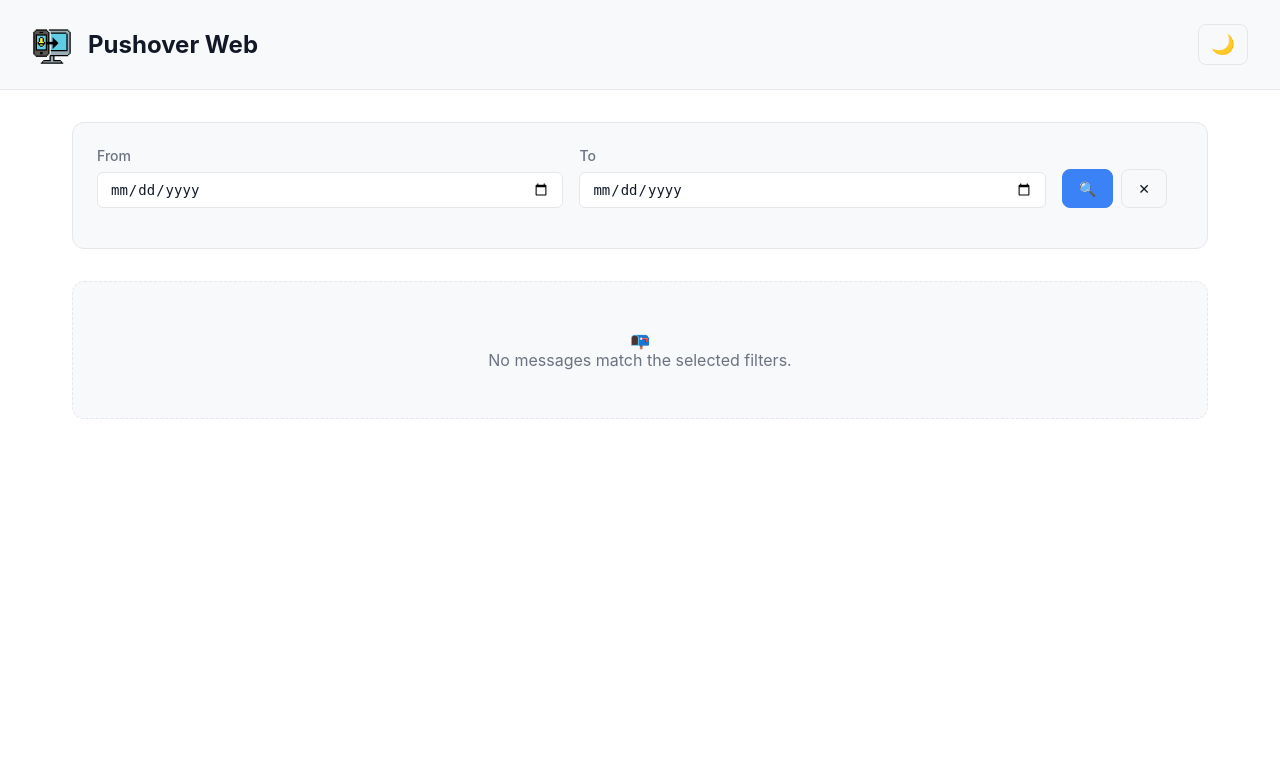
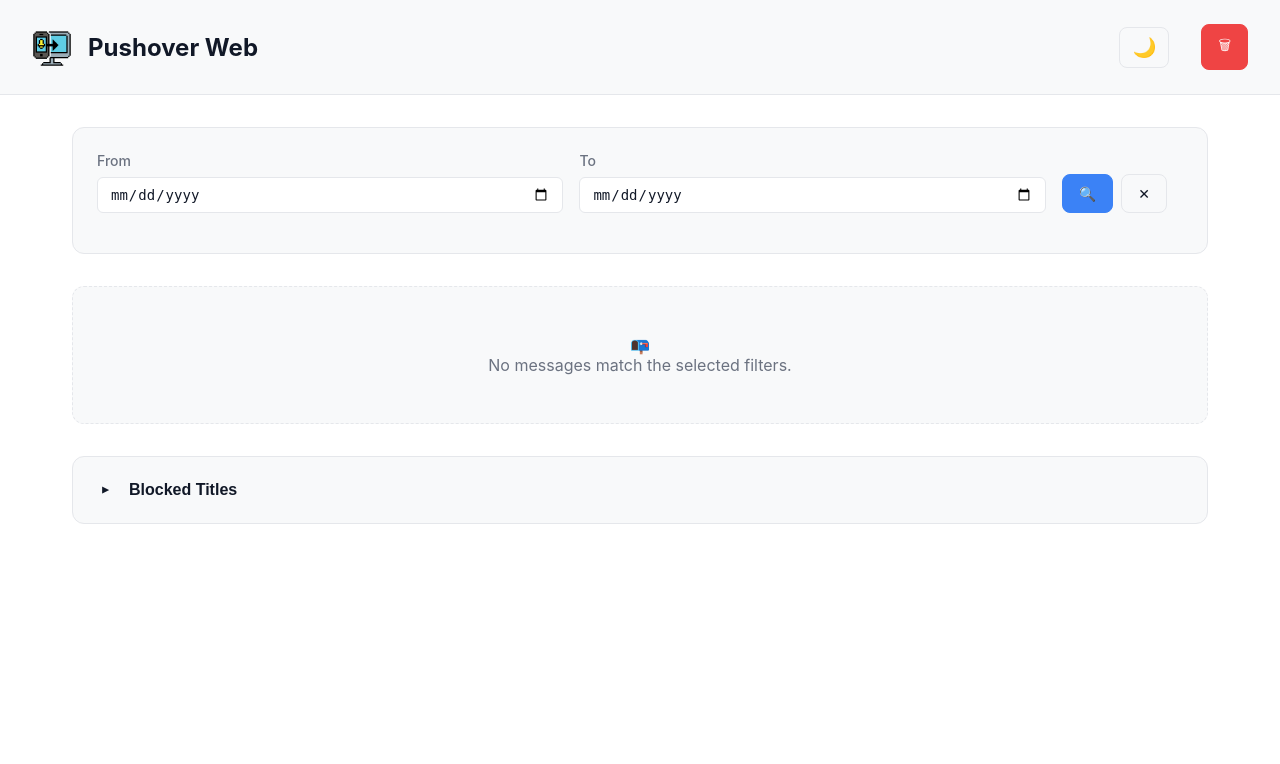
Before and after one commit to ana117/pushover-web, a Flask app: page / in a window 1280 px wide. Shown: the top 764 px of the page. Before the commit the page ends 419 px from the top, so only its background shows below. Run offline with Flask 3, Linux system fonts and the light colour scheme; data that the repository does not hold is empty.

Commit message:
feat: add cleanup button and block title

```diff
--- a/app.py
+++ b/app.py
@@ -76,6 +76,7 @@ def create_app() -> Flask:
             start_page=start_page,
             end_page=end_page,
             csrf_token=session.get("csrf_token"),
+            blocked_titles=storage.get_blocked_titles(),
         )
 
     @app.get("/api/messages")
@@ -147,6 +148,12 @@ def create_app() -> Flask:
             print("Validation error:", str(error))
             return jsonify({"error": str(error)}), 400
 
+        # Check if title is blocked
+        blocked_titles = storage.get_blocked_titles()
+        if title.lower() in [bt.lower() for bt in blocked_titles]:
+            print(f"Blocked message with title: {title}")
+            return jsonify({"error": f"Messages with title '{title}' are not accepted."}), 403
+
         message_id, created_at = storage.insert_message(title=title, message=message, icon=icon)
         return (
             jsonify(
@@ -188,6 +195,41 @@ def create_app() -> Flask:
 
         if message_ids:
             storage.delete_messages(message_ids)
+        return redirect(url_for("index"))
+
+    @app.post("/blocked-titles/add")
+    def add_blocked_title():
+        token = request.form.get("csrf_token")
+        if not token or token != session.get("csrf_token"):
+            abort(403)
+
+        title = request.form.get("title", "").strip()
+        if not title:
+            return redirect(url_for("index"))
+
+        success = storage.add_blocked_title(title)
+        if not success:
+            print(f"Title '{title}' is already blocked")
+        return redirect(url_for("index"))
+
+    @app.post("/blocked-titles/<title>/remove")
+    def remove_blocked_title(title: str):
+        token = request.form.get("csrf_token")
+        if not token or token != session.get("csrf_token"):
+            abort(403)
+
+        storage.remove_blocked_title(title)
+        return redirect(url_for("index"))
+
+    @app.post("/messages/cleanup-old")
+    def cleanup_old_messages():
+        token = request.form.get("csrf_token")
+        if not token or token != session.get("csrf_token"):
+            abort(403)
+
+        today = datetime.now(timezone.utc).date()
+        deleted_count = storage.delete_messages_before(today)
+        print(f"Cleanup: Deleted {deleted_count} messages from {today} and earlier.")
         return redirect(url_for("index"))
 
     return app
--- a/static/css/style.css
+++ b/static/css/style.css
@@ -174,6 +174,11 @@ main.app-container {
 .filter-actions {
   display: flex;
   gap: 0.5rem;
+}
+
+.cleanup-form {
+  display: flex;
+  justify-content: flex-end;
 }
 
 /* Buttons */
@@ -421,6 +426,129 @@ html[data-theme="dark"] .delete-btn {
   color: var(--text-muted);
 }
 
+.blocked-titles-section {
+  padding: 0;
+  background-color: var(--surface);
+  border: 1px solid var(--border);
+  border-radius: 12px;
+  overflow: hidden;
+}
+
+.blocked-titles-container h2 {
+  font-size: 1rem;
+  font-weight: 600;
+  color: var(--text);
+  margin: 0;
+  display: inline;
+}
+
+.accordion-toggle {
+  width: 100%;
+  padding: 1.5rem;
+  background: none;
+  border: none;
+  cursor: pointer;
+  display: flex;
+  align-items: center;
+  gap: 1rem;
+  color: var(--text);
+  font-size: 1rem;
+  transition: background-color 0.2s ease;
+}
+
+.accordion-toggle:hover {
+  background-color: rgba(59, 130, 246, 0.05);
+}
+
+.accordion-icon {
+  font-size: 0.75rem;
+  transition: transform 0.3s ease;
+  display: inline-block;
+  width: 1rem;
+  text-align: center;
+}
+
+.accordion-toggle[aria-expanded="false"] .accordion-icon {
+  transform: rotate(-90deg);
+}
+
+.accordion-content {
+  padding: 0 1.5rem 1.5rem 1.5rem;
+  border-top: 1px solid var(--border);
+  display: block;
+  transition: max-height 0.3s ease, opacity 0.3s ease;
+}
+
+.accordion-toggle[aria-expanded="false"] ~ .accordion-content {
+  display: none;
+}
+
+.blocked-titles-list {
+  display: flex;
+  flex-wrap: wrap;
+  gap: 0.75rem;
+  margin: 1.5rem 0;
+  min-height: 2rem;
+}
+
+.blocked-title-item {
+  display: flex;
+  align-items: center;
+  gap: 0.5rem;
+  background-color: var(--bg);
+  border: 1px solid var(--border);
+  padding: 0.5rem 1rem;
+  border-radius: 4px;
+  font-size: 0.875rem;
+}
+
+.blocked-title-text {
+  color: var(--text);
+  font-weight: 500;
+}
+
+.blocked-title-item .remove-btn {
+  padding: 0.25rem 0.5rem;
+  margin-left: 0.5rem;
+  background-color: transparent;
+  border: none;
+  color: var(--danger);
+  cursor: pointer;
+  font-size: 1rem;
+  line-height: 1;
+}
+
+.blocked-title-item .remove-btn:hover {
+  color: var(--danger-hover);
+}
+
+.empty-blocked {
+  color: var(--text-muted);
+  font-style: italic;
+  margin: 0;
+}
+
+.add-blocked-title-form {
+  display: flex;
+  gap: 0.75rem;
+}
+
+.blocked-title-input {
+  flex: 1;
+  padding: 0.5rem 1rem;
+  border: 1px solid var(--border);
+  background-color: var(--bg);
+  color: var(--text);
+  border-radius: 4px;
+  font-size: 0.875rem;
+}
+
+.blocked-title-input:focus {
+  outline: none;
+  border-color: var(--primary);
+  box-shadow: 0 0 0 3px rgba(59, 130, 246, 0.1);
+}
+
 /* Responsive */
 @media (max-width: 768px) {
   .app-header {
--- a/storage.py
+++ b/storage.py
@@ -16,6 +16,12 @@ CREATE TABLE IF NOT EXISTS messages (
 );
 
 CREATE INDEX IF NOT EXISTS idx_messages_created_at ON messages(created_at);
+
+CREATE TABLE IF NOT EXISTS blocked_titles (
+    id INTEGER PRIMARY KEY AUTOINCREMENT,
+    title TEXT NOT NULL UNIQUE,
+    created_at TEXT NOT NULL
+);
 """
 
 
@@ -49,6 +55,15 @@ def init_app(app) -> None:
         """Create the database tables."""
         init_db()
         print("Initialized the database.")
+
+    @app.cli.command("cleanup-old-messages")
+    def cleanup_old_messages_command() -> None:
+        """Delete all messages from yesterday and earlier."""
+        from datetime import datetime, timezone, timedelta
+        today = datetime.now(timezone.utc).date()
+        yesterday = today - timedelta(days=1)
+        deleted_count = delete_messages_before(yesterday)
+        print(f"Deleted {deleted_count} messages from {yesterday} and earlier.")
 
 
 def insert_message(title: str, message: str, icon: str | None) -> tuple[int, str]:
@@ -152,3 +167,50 @@ def delete_messages(message_ids: list[int]) -> int:
     )
     connection.commit()
     return cursor.rowcount
+
+
+def delete_messages_before(before_date: date) -> int:
+    """Delete all messages created before the specified date (inclusive)."""
+    connection = get_db()
+    cursor = connection.execute(
+        "DELETE FROM messages WHERE date(created_at) < date(?)",
+        (before_date.isoformat(),),
+    )
+    connection.commit()
+    return cursor.rowcount
+
+
+def get_blocked_titles() -> list[str]:
+    """Retrieve all blocked titles."""
+    connection = get_db()
+    rows = connection.execute(
+        "SELECT title FROM blocked_titles ORDER BY title ASC"
+    ).fetchall()
+    return [row["title"] for row in rows]
+
+
+def add_blocked_title(title: str) -> bool:
+    """Add a blocked title. Returns True if added, False if already exists."""
+    connection = get_db()
+    try:
+        created_at = datetime.now(timezone.utc).strftime("%Y-%m-%d %H:%M:%S")
+        connection.execute(
+            "INSERT INTO blocked_titles (title, created_at) VALUES (?, ?)",
+            (title, created_at),
+        )
+        connection.commit()
+        return True
+    except sqlite3.IntegrityError:
+        # Title already exists
+        return False
+
+
+def remove_blocked_title(title: str) -> int:
+    """Remove a blocked title. Returns the number of rows deleted."""
+    connection = get_db()
+    cursor = connection.execute(
+        "DELETE FROM blocked_titles WHERE title = ?",
+        (title,),
+    )
+    connection.commit()
+    return cursor.rowcount
--- a/templates/base.html
+++ b/templates/base.html
@@ -14,6 +14,7 @@
         <h1>Pushover Web</h1>
       </div>
       <button id="theme-toggle" aria-label="Toggle light/dark theme">🌙</button>
+      {% block extra_header %}{% endblock %}
     </header>
 
     <main class="app-container">
--- a/templates/index.html
+++ b/templates/index.html
@@ -11,6 +11,15 @@
     <link rel="next" href="{{ url_for('index', date_from=date_from, date_to=date_to, page_size=page_size, page=page+1) }}">
     <link rel="last" href="{{ url_for('index', date_from=date_from, date_to=date_to, page_size=page_size, page=total_pages) }}">
   {% endif %}
+{% endblock %}
+
+{% block extra_header %}
+<form method="post" action="{{ url_for('cleanup_old_messages') }}" class="cleanup-form">
+  <input type="hidden" name="csrf_token" value="{{ csrf_token }}">
+  <button type="submit" class="btn btn-danger" title="Delete messages from yesterday and earlier" onclick="return confirm('This will delete all messages from yesterday and earlier. Continue?');">
+    🗑
+  </button>
+</form>
 {% endblock %}
 
 {% block content %}
@@ -148,6 +157,39 @@
 </section>
 {% endif %}
 
+<section class="blocked-titles-section">
+  <div class="blocked-titles-container">
+    <button class="accordion-toggle" id="blocked-titles-toggle" type="button" aria-expanded="false" aria-controls="blocked-titles-content">
+      <span class="accordion-icon">▼</span>
+      <h2>Blocked Titles</h2>
+    </button>
+
+    <div class="accordion-content" id="blocked-titles-content">
+      <div class="blocked-titles-list">
+        {% if blocked_titles %}
+          {% for title in blocked_titles %}
+          <div class="blocked-title-item">
+            <span class="blocked-title-text">{{ title }}</span>
+            <form method="post" action="{{ url_for('remove_blocked_title', title=title) }}" style="display: inline;">
+              <input type="hidden" name="csrf_token" value="{{ csrf_token }}">
+              <button type="submit" class="btn-icon remove-btn" title="Remove" onclick="return confirm('Remove this blocked title?');">✕</button>
+            </form>
+          </div>
+          {% endfor %}
+        {% else %}
+          <p class="empty-blocked">No blocked titles</p>
+        {% endif %}
+      </div>
+
+      <form method="post" action="{{ url_for('add_blocked_title') }}" class="add-blocked-title-form">
+        <input type="hidden" name="csrf_token" value="{{ csrf_token }}">
+        <input type="text" name="title" placeholder="Enter title to block" class="blocked-title-input">
+        <button type="submit" class="btn btn-primary">Add Block</button>
+      </form>
+    </div>
+  </div>
+</section>
+
 <script>
   const selectAll = document.getElementById('select-all');
   const bulkDeleteBtn = document.getElementById('bulk-delete-btn');
@@ -177,5 +219,16 @@
   });
 
   updateSelectAllState();
+
+  const accordionToggle = document.getElementById('blocked-titles-toggle');
+  const accordionContent = document.getElementById('blocked-titles-content');
+
+  if (accordionToggle && accordionContent) {
+    accordionToggle.addEventListener('click', () => {
+      const isExpanded = accordionToggle.getAttribute('aria-expanded') === 'true';
+      accordionToggle.setAttribute('aria-expanded', !isExpanded);
+      accordionContent.style.display = isExpanded ? 'none' : 'block';
+    });
+  }
 </script>
 {% endblock %}
```
